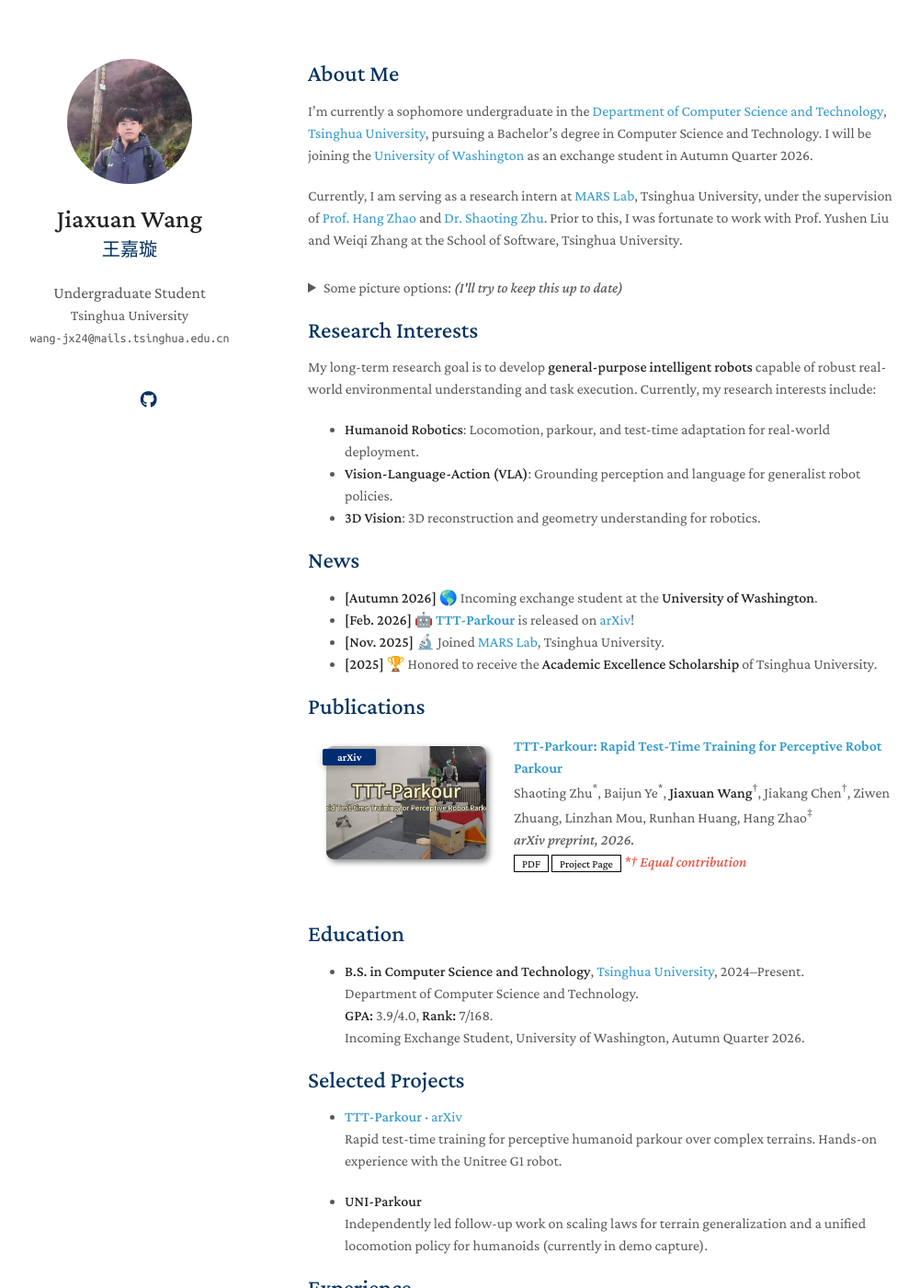
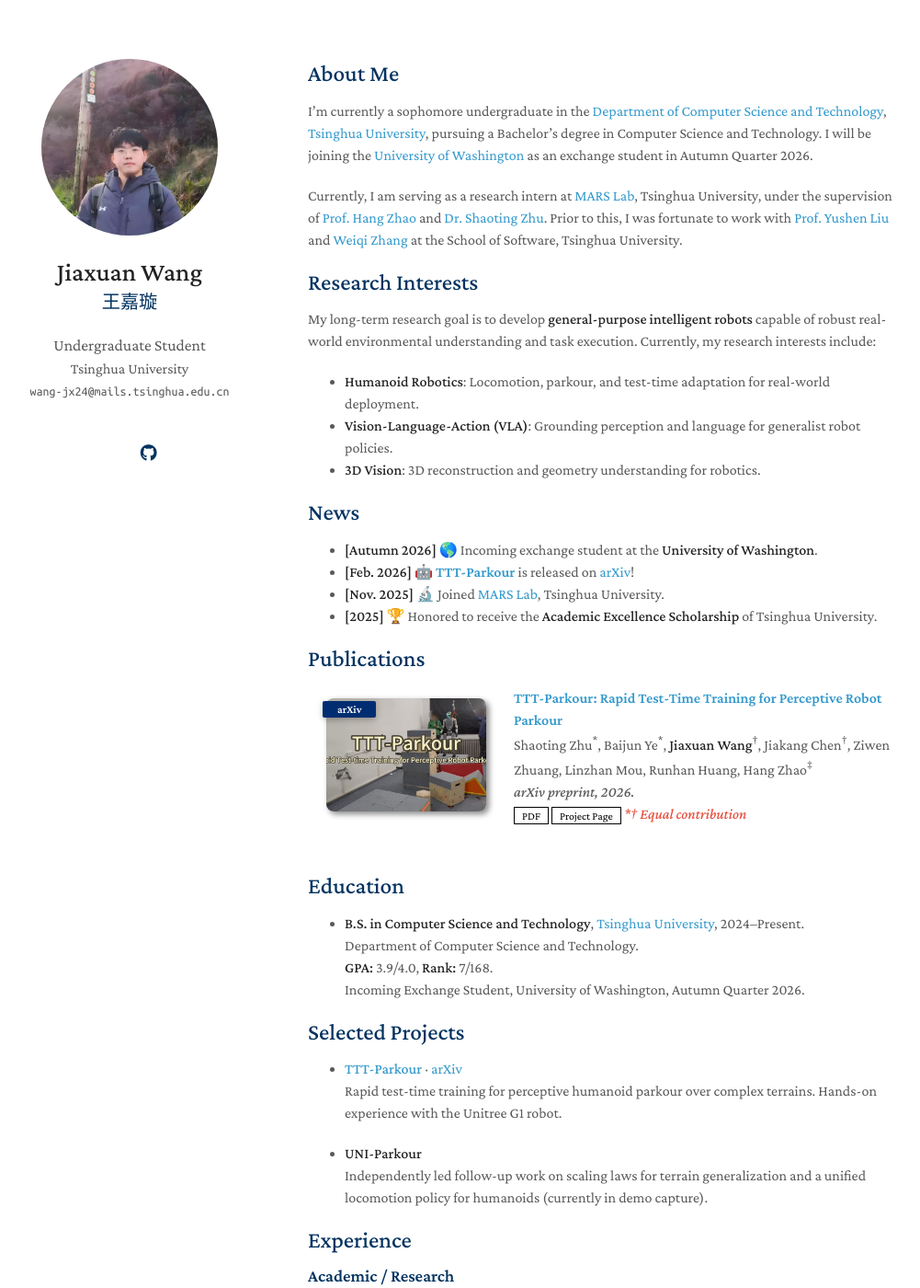
Before and after one commit to JiaxuanWang-th/JiaxuanWang-th.github.io, a Jekyll site: the page built from index.md, in a window 1280 px wide and 1400 px high. Shown: the whole window at 92% size, without its empty margins (135-1136 px from the left). Built offline with Jekyll 4.4.1, drawn with Linux system fonts in a browser that asks for light colours; a style sheet for code colours, icons or effects is not loaded; our own code applies the rules of GitHub Pages for plain Markdown files; some of the changed text lies outside the part shown.

Commit message:
add: add info

```diff
--- a/assets/css/style-no-dark-mode.scss
+++ b/assets/css/style-no-dark-mode.scss
@@ -3,11 +3,11 @@
 
 @import "minimal-light-no-dark-mode";
 
-/* Keep sidebar avatar a clean circle (theme #header selector never matches <header>) */
+/* Larger circular sidebar avatar */
 header .image.avatar {
   display: inline-block;
-  width: 8.5em;
-  margin: 0 0 1em 0;
+  width: 12em;
+  margin: 0 0 1.1em 0;
   border-radius: 100%;
 }
 
@@ -22,12 +22,50 @@ header .image.avatar img {
 
 @media print, screen and (max-width: 960px) {
   header .image.avatar {
-    width: 117px;
+    width: 160px;
   }
 }
 
 @media print, screen and (max-width: 480px) {
   header .image.avatar {
-    width: 95px;
+    width: 140px;
   }
 }
+
+/* Photo gallery at page bottom */
+.photo-gallery {
+  display: grid;
+  grid-template-columns: repeat(auto-fit, minmax(260px, 1fr));
+  gap: 14px;
+  margin: 12px 0 8px;
+}
+
+.photo-gallery figure {
+  margin: 0;
+}
+
+.photo-gallery img {
+  width: 100%;
+  height: 220px;
+  object-fit: cover;
+  border-radius: 8px;
+  display: block;
+  box-shadow: 0 2px 8px rgba(0, 0, 0, 0.08);
+}
+
+.photo-gallery figcaption {
+  margin-top: 6px;
+  font-size: 0.92em;
+  color: #555;
+  text-align: center;
+}
+
+@media print, screen and (max-width: 480px) {
+  .photo-gallery {
+    grid-template-columns: 1fr;
+  }
+
+  .photo-gallery img {
+    height: 200px;
+  }
+}
--- a/assets/css/style.scss
+++ b/assets/css/style.scss
@@ -3,11 +3,11 @@
 
 @import "minimal-light";
 
-/* Keep sidebar avatar a clean circle (theme #header selector never matches <header>) */
+/* Larger circular sidebar avatar */
 header .image.avatar {
   display: inline-block;
-  width: 8.5em;
-  margin: 0 0 1em 0;
+  width: 12em;
+  margin: 0 0 1.1em 0;
   border-radius: 100%;
 }
 
@@ -22,12 +22,56 @@ header .image.avatar img {
 
 @media print, screen and (max-width: 960px) {
   header .image.avatar {
-    width: 117px;
+    width: 160px;
   }
 }
 
 @media print, screen and (max-width: 480px) {
   header .image.avatar {
-    width: 95px;
+    width: 140px;
   }
 }
+
+/* Photo gallery at page bottom */
+.photo-gallery {
+  display: grid;
+  grid-template-columns: repeat(auto-fit, minmax(260px, 1fr));
+  gap: 14px;
+  margin: 12px 0 8px;
+}
+
+.photo-gallery figure {
+  margin: 0;
+}
+
+.photo-gallery img {
+  width: 100%;
+  height: 220px;
+  object-fit: cover;
+  border-radius: 8px;
+  display: block;
+  box-shadow: 0 2px 8px rgba(0, 0, 0, 0.08);
+}
+
+.photo-gallery figcaption {
+  margin-top: 6px;
+  font-size: 0.92em;
+  color: #555;
+  text-align: center;
+}
+
+@media (prefers-color-scheme: dark) {
+  .photo-gallery figcaption {
+    color: #b8b9be;
+  }
+}
+
+@media print, screen and (max-width: 480px) {
+  .photo-gallery {
+    grid-template-columns: 1fr;
+  }
+
+  .photo-gallery img {
+    height: 200px;
+  }
+}
--- a/index.md
+++ b/index.md
@@ -6,40 +6,7 @@ layout: homepage
 
 I'm currently a sophomore undergraduate in the [Department of Computer Science and Technology](https://www.cs.tsinghua.edu.cn/en/), [Tsinghua University](https://www.tsinghua.edu.cn/en/), pursuing a Bachelor's degree in Computer Science and Technology. I will be joining the [University of Washington](https://www.washington.edu/) as an exchange student in Autumn Quarter 2026.
 
-Currently, I am serving as a research intern at [MARS Lab](http://group.iiis.tsinghua.edu.cn/~marslab/), Tsinghua University, under the supervision of [Prof. Hang Zhao](https://hangzhaomit.github.io/) and [Dr. Shaoting Zhu](https://shaotingzhu.github.io/). Prior to this, I was fortunate to work with Prof. Yushen Liu and Weiqi Zhang at the School of Software, Tsinghua University.
-
-<details>
-<summary>Some picture options: <em>(I'll try to keep this up to date)</em></summary>
-<link rel="stylesheet" href="./assets/css/simple-slider.css">
-<div class="simple-gallery">
-  <text style="text-align: left;">Inspired by <a href="https://people.eecs.berkeley.edu/~pabbeel/">Pieter Abbeel</a>'s homepage.</text>
-  <div style="height: 0.5em;"></div>
-  <div class="gallery-container">
-    <div class="gallery-item active">
-      <img class="gallery-img" src="./assets/img/howth.jpg" alt="Howth">
-      <div class="gallery-caption">Welcome to Howth / Fáilte go Binn Éadair 🌊</div>
-    </div>
-    <div class="gallery-side-nav">
-      <button class="gallery-btn prev" aria-label="Previous image">
-        <svg viewBox="0 0 50 80" width="16" height="16" xml:space="preserve">
-          <polyline fill="none" stroke="currentColor" stroke-width="8" stroke-linecap="round" stroke-linejoin="round" points="45,75 5,40 45,5"></polyline>
-        </svg>
-      </button>
-      <button class="gallery-btn next" aria-label="Next image">
-        <svg viewBox="0 0 50 80" width="16" height="16" xml:space="preserve">
-          <polyline fill="none" stroke="currentColor" stroke-width="8" stroke-linecap="round" stroke-linejoin="round" points="5,5 45,40 5,75"></polyline>
-        </svg>
-      </button>
-    </div>
-  </div>
-  <div class="gallery-nav">
-    <div class="gallery-dots">
-      <span class="gallery-dot active" data-index="0"></span>
-    </div>
-  </div>
-</div>
-<script src="./assets/js/simple-gallery.js"></script>
-</details>
+Currently, I am serving as a research intern at [MARS Lab](http://group.iiis.tsinghua.edu.cn/~marslab/), Tsinghua University, under the supervision of [Prof. Hang Zhao](https://hangzhaomit.github.io/) and [Dr. Shaoting Zhu](https://shaotingzhu.github.io/). Prior to this, I was fortunate to work with [Prof. Yushen Liu](https://yushen-liu.github.io/) and [Weiqi Zhang](https://scholar.google.com/citations?user=sp3zrnYAAAAJ&hl=zh-CN) at the School of Software, Tsinghua University.
 
 ## Research Interests
 
@@ -85,7 +52,7 @@ My long-term research goal is to develop **general-purpose intelligent robots**
 - **School of Software, Tsinghua University**
   **Research Intern** (3D Vision & Generative Models): Jul. 2025 – Oct. 2025.
   _Topics_: Diffusion models for 3D part assembly, 3D vision pipelines.
-  **Advisors**: Prof. Yushen Liu, Weiqi Zhang.
+  **Advisors**: [Prof. Yushen Liu](https://yushen-liu.github.io/), [Weiqi Zhang](https://scholar.google.com/citations?user=sp3zrnYAAAAJ&hl=zh-CN).
 
 ## Honors & Awards
 
@@ -96,3 +63,14 @@ My long-term research goal is to develop **general-purpose intelligent robots**
 - **Languages:** English (TOEFL iBT Revised: Official Band 5.0, raw score 21/24), Mandarin (Native).
 - **Programming & Tools:** Python, C++, PyTorch, Bash, Git, LaTeX.
 - **Libraries & Simulation:** MeshLab, CloudCompare, Blender, Isaac Lab, InstinctLab.
+
+## Gallery
+
+A few photos I've taken along the way.
+
+<div class="photo-gallery">
+  <figure>
+    <img src="./assets/img/howth.jpg" alt="Howth">
+    <figcaption>Howth, Ireland — Fáilte go Binn Éadair</figcaption>
+  </figure>
+</div>
```
Also changed, not shown: assets/img/teaser_example.png (deleted), assets/img/teaser_example_2.png (deleted).
